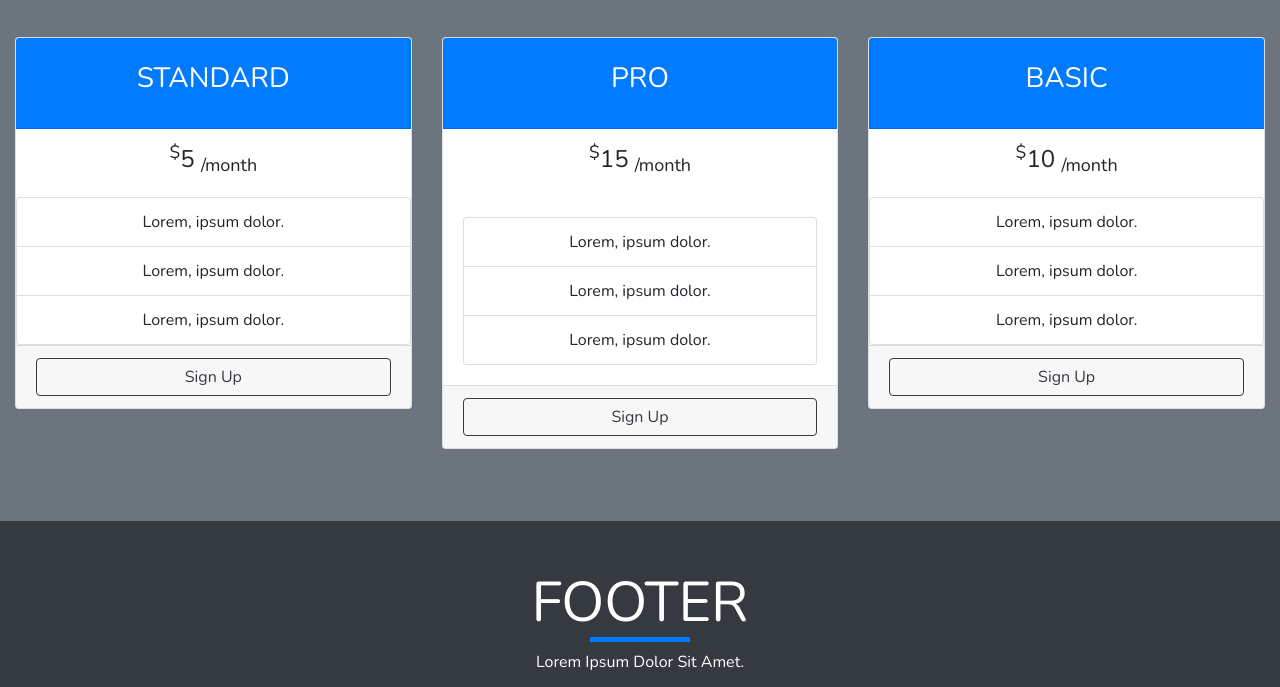
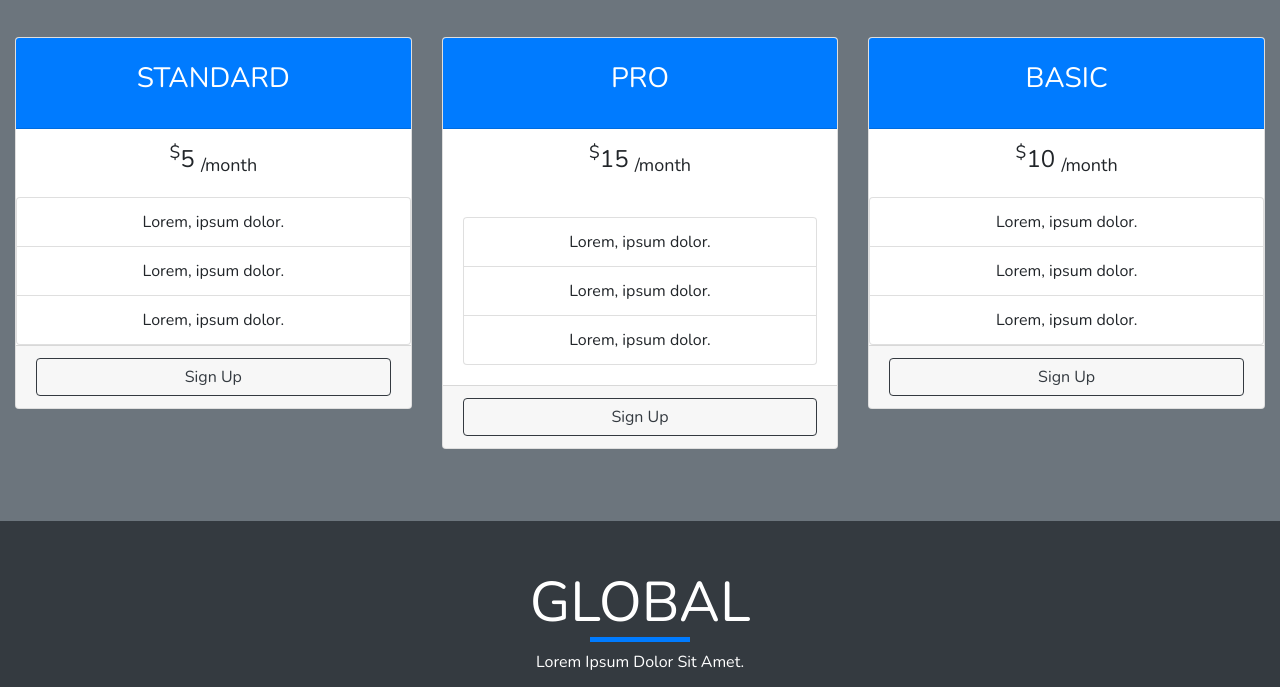
Before and after one commit to paraJdox/Global-Axis, a plain HTML site: page index.html in a window 1280 px wide. Shown: the part 6895-7582 px from the top of the page. Drawn offline with nearby package versions, Linux system fonts and the light colour scheme; a web font is replaced by a local one.

Commit message:
changed footer text to global

```diff
--- a/index.html
+++ b/index.html
@@ -824,7 +824,7 @@
       <div class="row">
         <div class="col text-center">
           <h1 class="display-4 text-uppercase text-white mb-0">
-            <strong>Footer</strong>
+            <strong>Global</strong>
           </h1>
           <div class="title-underline bg-primary"></div>
           <p class="mt-2 text-capitalize text-white">
```
